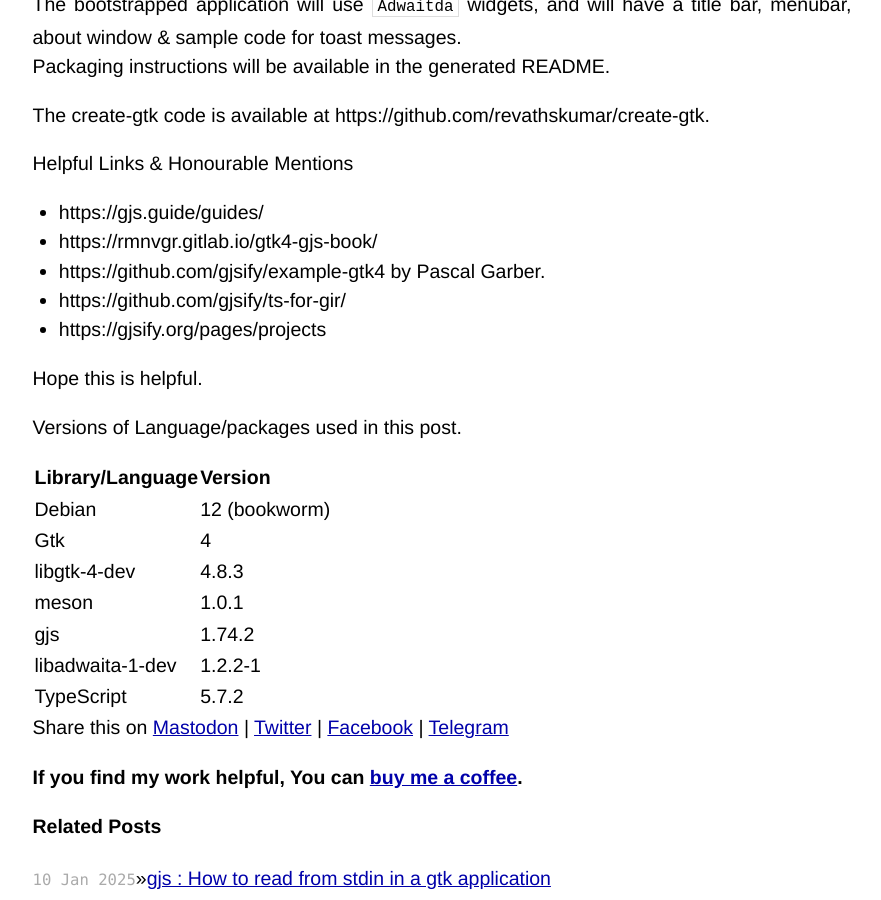
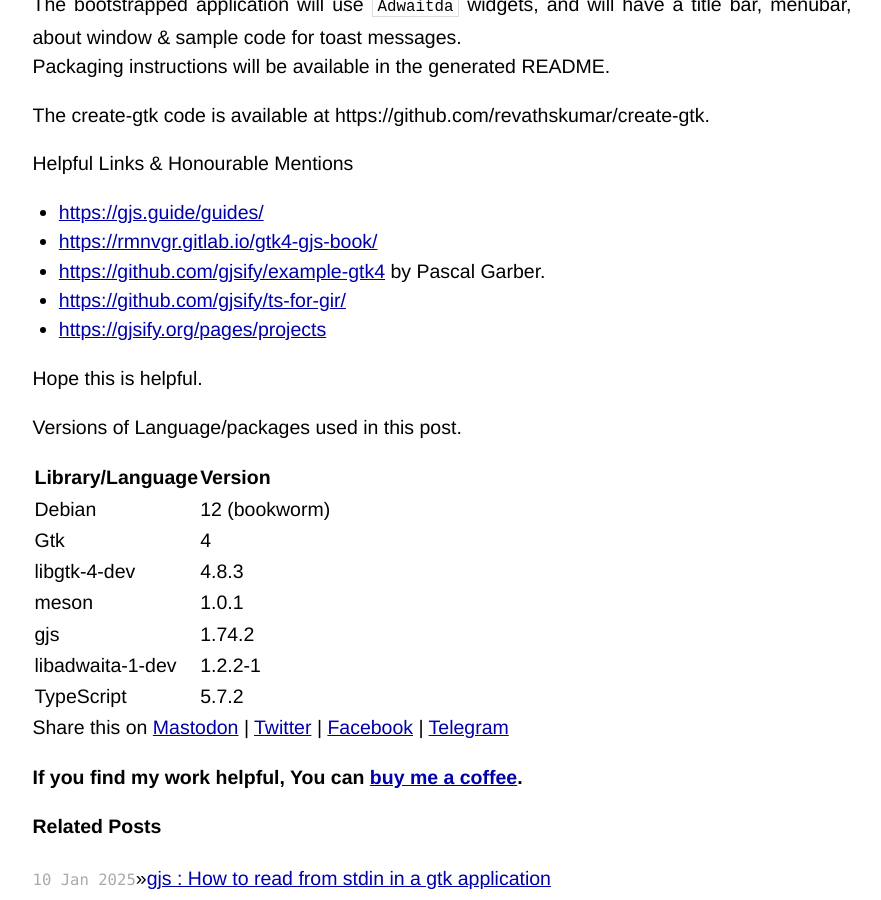
Before and after one commit to revathskumar/blog.revathskumar.com, a Jekyll site: the page built from _posts/2025-01-06-writing-gjs-gtk-app-in-typescript.md, in a window 1280 px wide and 900 px high, scrolled down 4949 px. Shown: the whole window, without its empty margins (198-1079 px from the left). Built offline with Jekyll 4.4.1, drawn with Linux system fonts in a browser that asks for light colours; part of the change alters nothing that is shown.

```diff
--- a/_posts/2025-01-06-writing-gjs-gtk-app-in-typescript.md
+++ b/_posts/2025-01-06-writing-gjs-gtk-app-in-typescript.md
@@ -3,7 +3,7 @@ layout: post
 title: writing gjs gtk app in typescript
 excerpt: writing gjs gtk app in typescript
 date: 2025-01-06 14:00 CEST
-updated: 2025-01-06 14:00 CEST
+updated: 2025-01-10 18:00 CEST
 categories: typescript
 tags:
   - typescript
@@ -208,11 +208,11 @@ The create-gtk code is available at https://github.com/revathskumar/create-gtk.
 
 Helpful Links & Honourable Mentions
 
-* https://gjs.guide/guides/
-* https://rmnvgr.gitlab.io/gtk4-gjs-book/
-* https://github.com/gjsify/example-gtk4 by Pascal Garber.
-* https://github.com/gjsify/ts-for-gir/
-* https://gjsify.org/pages/projects
+* [https://gjs.guide/guides/](https://gjs.guide/guides/)
+* [https://rmnvgr.gitlab.io/gtk4-gjs-book/](https://rmnvgr.gitlab.io/gtk4-gjs-book/)
+* [https://github.com/gjsify/example-gtk4](https://github.com/gjsify/example-gtk4) by Pascal Garber.
+* [https://github.com/gjsify/ts-for-gir/](https://github.com/gjsify/ts-for-gir/)
+* [https://gjsify.org/pages/projects](https://gjsify.org/pages/projects)
 
 Hope this is helpful.
 
```
